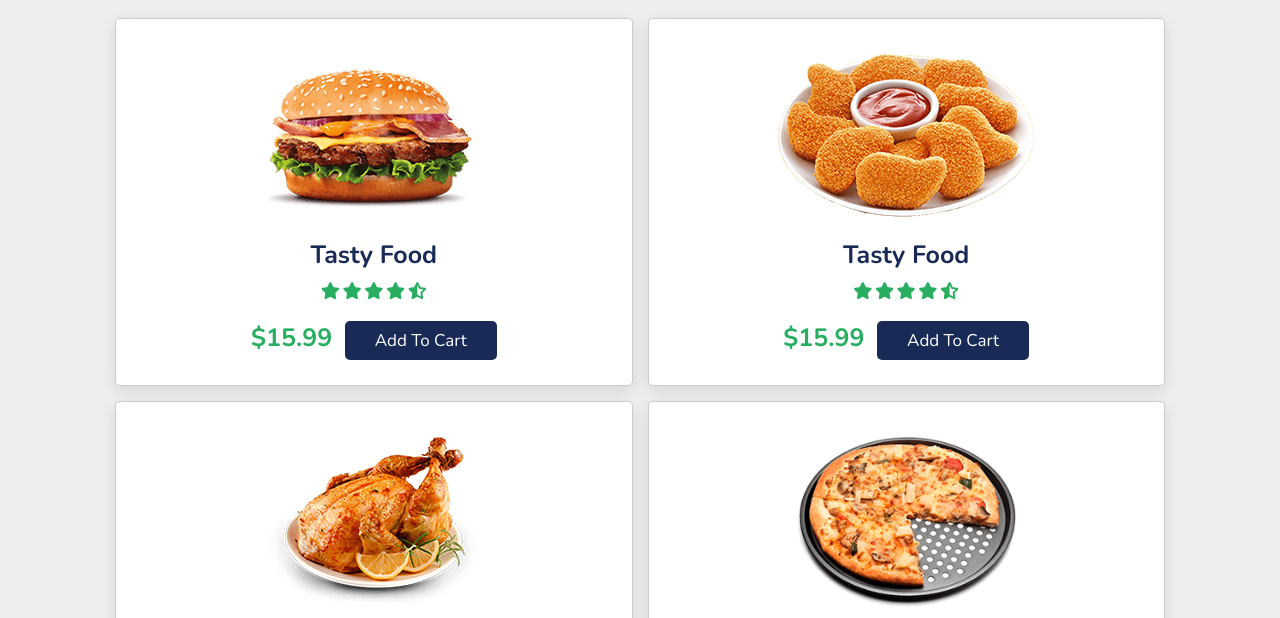
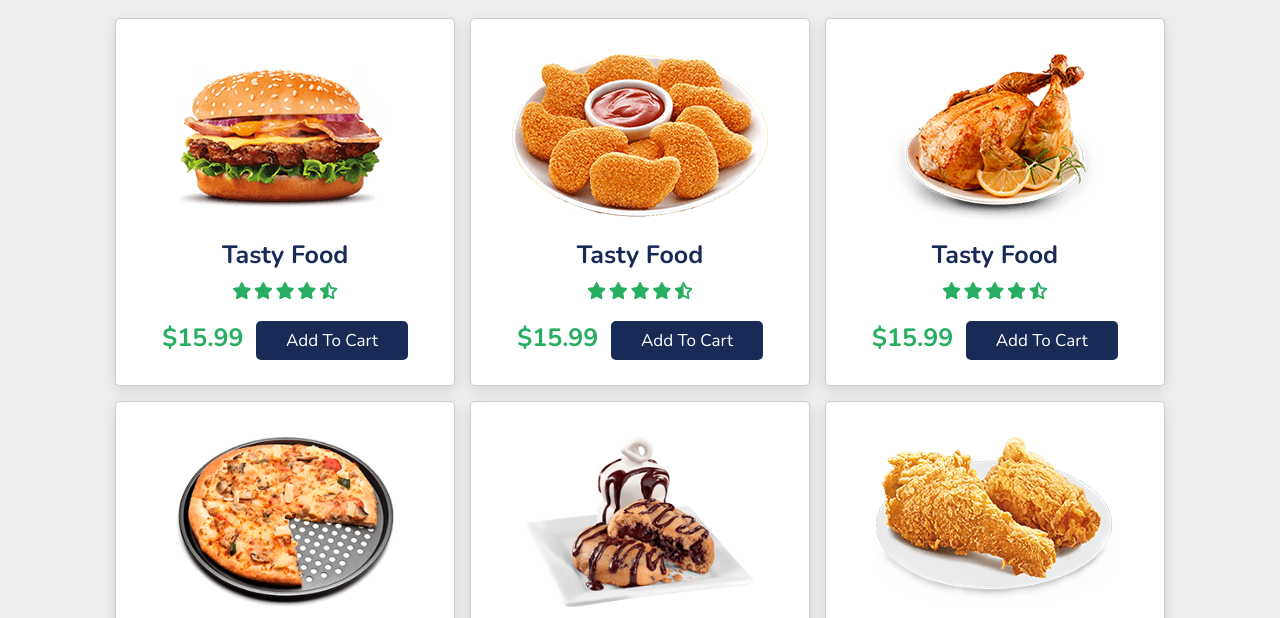
Before and after one commit to Promil06/Foodmania, a plain HTML site: page index.html in a window 1280 px wide. Shown: the part 698-1316 px from the top of the page. Drawn offline with nearby package versions, Linux system fonts and the light colour scheme.

Commit message:
Update style.css

```diff
--- a/style.css
+++ b/style.css
@@ -218,7 +218,7 @@ color: #eee;
 
 .dishes .box-container{
     display: grid;
-    grid-template-columns: repeat(auto-fit, minmax(40rem, 1fr));
+    grid-template-columns: repeat(auto-fit, minmax(30rem, 1fr));
     gap: 1.5rem;
 }
 
```
